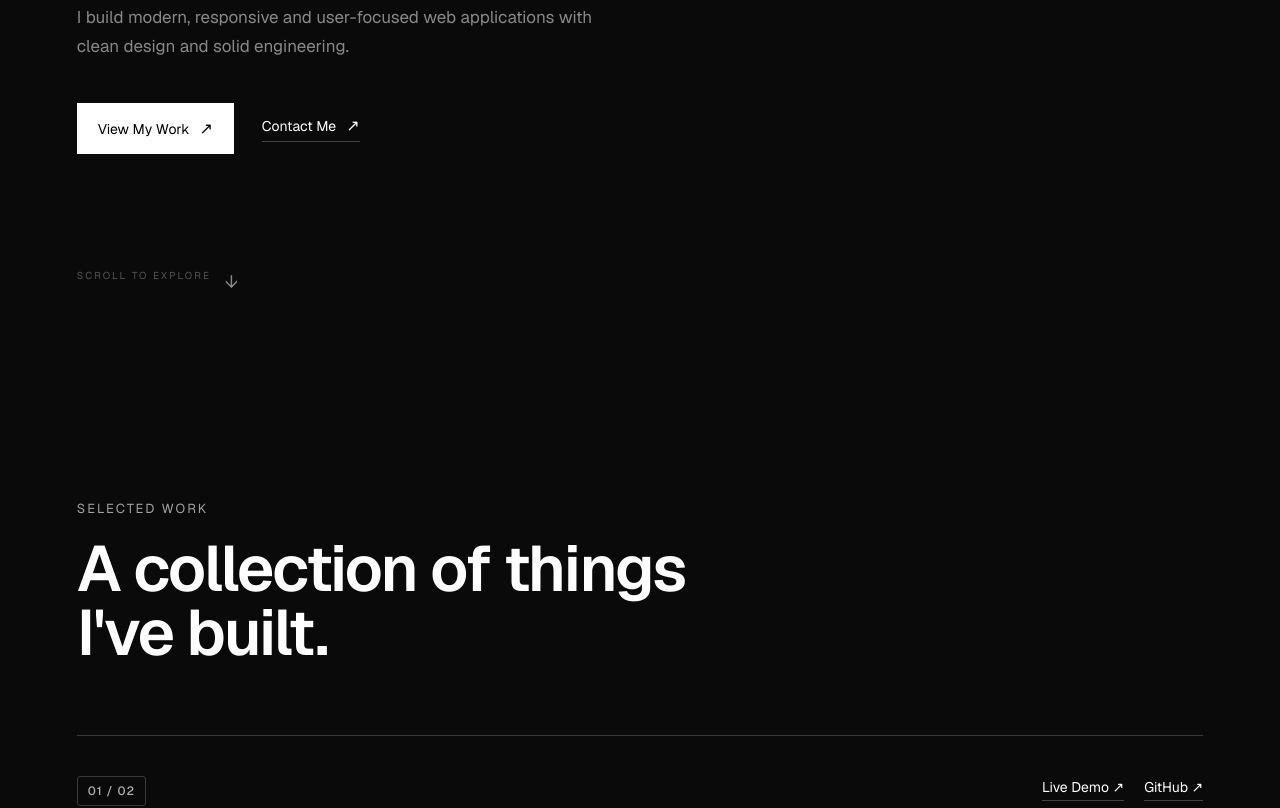
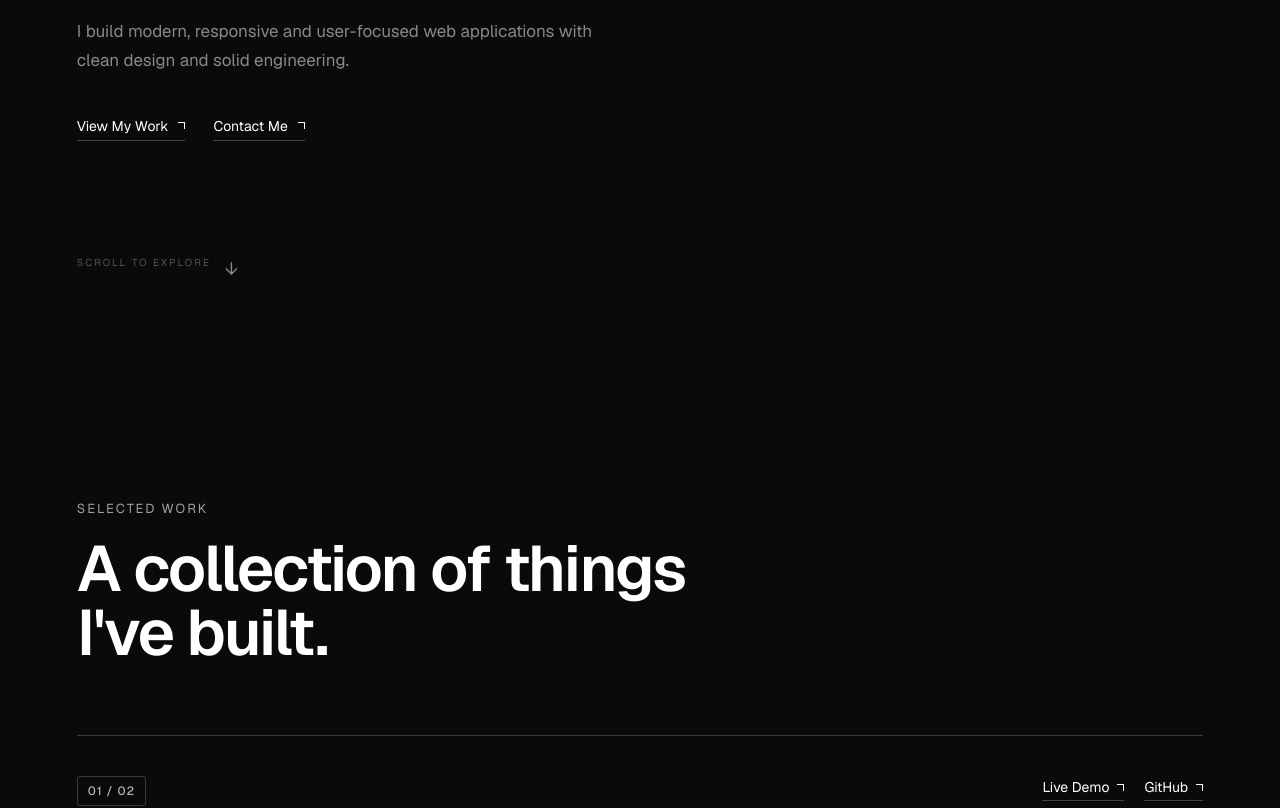
Before and after one commit to yadhukrishnakb/yadhukrishna-personal-portfolio, a Next.js app: page / in a window 1280 px wide. Shown: the part 440-1248 px from the top of the page. Built offline with nearby package versions, Linux system fonts and the light colour scheme.

Commit message:
polish navbar layout and UI interactions

```diff
--- a/src/components/Contact/index.css
+++ b/src/components/Contact/index.css
@@ -23,7 +23,6 @@
 
 .contact-description {
   max-width: 500px;
-
   margin-top: 30px;
 
   color: #888888;
@@ -31,7 +30,7 @@
   line-height: 1.6;
 }
 
-/* Email Button */
+/* Contact Buttons */
 
 .contact-email {
   display: inline-flex;
@@ -59,7 +58,13 @@
   color: #ffffff;
 }
 
-/* Gmail Icon */
+/* Side-by-Side Contact Buttons */
+
+.contact-email + .contact-email {
+  margin-left: 12px;
+}
+
+/* Contact Icon */
 
 .contact-gmail-icon {
   width: 20px;
@@ -74,8 +79,15 @@
 /* Arrow */
 
 .contact-arrow {
+  width: 7px;
+  height: 7px;
+
+  margin-left: 2px;
+
+  border-top: 1px solid currentColor;
+  border-right: 1px solid currentColor;
+
   color: #888888;
-  font-size: 16px;
 
   transition:
     color 0.25s ease,
@@ -88,7 +100,6 @@
   color: #ffffff;
   background-color: #141414;
   border-color: #555555;
-
   transform: translateY(-2px);
 }
 
@@ -106,6 +117,14 @@
 
   .contact-content h2 {
     letter-spacing: -2.5px;
+  }
+
+  .contact-email {
+    margin-top: 32px;
+  }
+
+  .contact-email + .contact-email {
+    margin-left: 8px;
   }
 }
 
@@ -131,8 +150,18 @@
     font-size: 14px;
   }
 
+  .contact-email + .contact-email {
+    margin-left: 0;
+    margin-top: 10px;
+  }
+
   .contact-gmail-icon {
     width: 18px;
     height: 18px;
   }
+
+  .contact-arrow {
+    width: 6px;
+    height: 6px;
+  }
 }
--- a/src/components/Contact/index.jsx
+++ b/src/components/Contact/index.jsx
@@ -26,7 +26,24 @@ const Contact = () => (
 
         <span>Send an Email</span>
 
-        <span className="contact-arrow">↗</span>
+        <span className="contact-arrow" aria-hidden="true"></span>
+      </a>
+
+      <a
+        href="https://wa.me/8921198981?text=Hi%20Yadhu%2C%20I%20found%20your%20portfolio%20and%20would%20like%20to%20discuss%20a%20project."
+        target="_blank"
+        rel="noopener noreferrer"
+        className="contact-email"
+      >
+        <img
+          src="/icons/whatsapp.png"
+          alt="WhatsApp"
+          className="contact-gmail-icon"
+        />
+
+        <span>Chat on WhatsApp</span>
+
+        <span className="contact-arrow" aria-hidden="true"></span>
       </a>
     </div>
   </section>
--- a/src/components/Footer/index.css
+++ b/src/components/Footer/index.css
@@ -9,7 +9,6 @@
   display: flex;
   align-items: center;
   justify-content: space-between;
-
   padding-bottom: 40px;
 }
 
@@ -18,11 +17,9 @@
 .footer-logo {
   color: #ffffff;
   text-decoration: none;
-
   font-size: 15px;
   font-weight: 700;
   letter-spacing: -0.3px;
-
   transition: opacity 0.2s ease;
 }
 
@@ -68,8 +65,15 @@
 
 /* External Arrow */
 
-.footer-links a span:last-child {
-  font-size: 13px;
+.footer-arrow {
+  width: 6px;
+  height: 6px;
+
+  margin-left: 2px;
+
+  border-top: 1px solid currentColor;
+  border-right: 1px solid currentColor;
+
   color: #666666;
 
   transition:
@@ -77,7 +81,7 @@
     transform 0.2s ease;
 }
 
-.footer-links a:hover span:last-child {
+.footer-links a:hover .footer-arrow {
   color: #ffffff;
   transform: translate(2px, -2px);
 }
@@ -137,4 +141,9 @@
     flex-direction: column;
     gap: 10px;
   }
+
+  .footer-arrow {
+    width: 5px;
+    height: 5px;
+  }
 }
--- a/src/components/Footer/index.jsx
+++ b/src/components/Footer/index.jsx
@@ -18,7 +18,7 @@ const Footer = () => (
         >
           <FaGithub />
           <span>GitHub</span>
-          <span>↗</span>
+          <span className="footer-arrow" aria-hidden="true"></span>
         </a>
 
         <a
@@ -29,7 +29,7 @@ const Footer = () => (
         >
           <FaLinkedin />
           <span>LinkedIn</span>
-          <span>↗</span>
+          <span className="footer-arrow" aria-hidden="true"></span>
         </a>
 
         <a
@@ -40,7 +40,7 @@ const Footer = () => (
         >
           <FaInstagram />
           <span>Instagram</span>
-          <span>↗</span>
+          <span className="footer-arrow" aria-hidden="true"></span>
         </a>
       </div>
     </div>
--- a/src/components/Hero/index.css
+++ b/src/components/Hero/index.css
@@ -57,66 +57,59 @@
 .hero-actions a {
   display: inline-flex;
   align-items: center;
-  gap: 10px;
+  gap: 9px;
 
+  padding-bottom: 5px;
+
+  color: #ffffff;
   font-size: 14px;
   text-decoration: none;
 
+  border-bottom: 1px solid #444444;
+
   transition:
     color 0.25s ease,
-    background-color 0.25s ease,
     border-color 0.25s ease,
     transform 0.25s ease;
 }
 
-/* Primary Button */
+/* Primary */
 
-.hero-primary {
-  padding: 14px 20px;
-
-  background: #ffffff;
-  color: #000000;
-
-  border: 1px solid #ffffff;
+.hero-primary,
+.hero-primary:visited {
+  color: #ffffff;
 }
 
-.hero-primary:visited {
-  color: #000000;
-}
+/* Secondary */
 
-.hero-primary:hover {
-  background: transparent;
-  color: #ffffff;
-  transform: translateY(-2px);
-}
-
-/* Secondary Button */
-
-.hero-secondary {
-  padding: 0 0 5px;
-
-  color: #ffffff;
-  border-bottom: 1px solid #444444;
-}
-
+.hero-secondary,
 .hero-secondary:visited {
   color: #ffffff;
 }
 
-.hero-secondary:hover {
+/* Hover */
+
+.hero-actions a:hover {
   color: #ffffff;
   border-color: #ffffff;
   transform: translateY(-2px);
 }
 
-/* Arrow */
+/* External Arrow */
 
-.hero-actions span {
-  font-size: 16px;
+.hero-arrow {
+  width: 7px;
+  height: 7px;
+
+  margin-left: 1px;
+
+  border-top: 1px solid currentColor;
+  border-right: 1px solid currentColor;
+
   transition: transform 0.25s ease;
 }
 
-.hero-actions a:hover span {
+.hero-actions a:hover .hero-arrow {
   transform: translate(2px, -2px);
 }
 
@@ -222,8 +215,9 @@
     width: fit-content;
   }
 
-  .hero-primary {
-    padding: 13px 18px;
+  .hero-arrow {
+    width: 6px;
+    height: 6px;
   }
 
   .hero-scroll {
--- a/src/components/Hero/index.jsx
+++ b/src/components/Hero/index.jsx
@@ -18,11 +18,13 @@ const Hero = () => (
 
       <div className="hero-actions">
         <a href="#work" className="hero-primary">
-          View My Work <span>↗</span>
+          View My Work
+          <span className="hero-arrow" aria-hidden="true"></span>
         </a>
 
         <a href="#contact" className="hero-secondary">
-          Contact Me <span>↗</span>
+          Contact Me
+          <span className="hero-arrow" aria-hidden="true"></span>
         </a>
       </div>
 
--- a/src/components/Navbar/index.css
+++ b/src/components/Navbar/index.css
@@ -8,7 +8,6 @@
 
   display: flex;
   align-items: center;
-  justify-content: space-between;
 
   border-bottom: 1px solid #1f1f1f;
 }
@@ -40,6 +39,8 @@
   display: flex;
   align-items: center;
   gap: 42px;
+  margin-left: auto;
+  margin-right: 38px;
 }
 
 .navbar-links a {
@@ -125,6 +126,7 @@
 
   .navbar-links {
     gap: 25px;
+    margin-right: 22px;
   }
 
   .navbar-links a,
@@ -161,6 +163,7 @@
   .navbar-mobile {
     position: relative;
     display: block;
+    margin-left: auto;
   }
 
   /* Menu button */
--- a/src/components/Projects/index.css
+++ b/src/components/Projects/index.css
@@ -87,6 +87,7 @@
 .project-description {
   max-width: 550px;
   margin-top: 14px;
+
   color: #888888;
   font-size: 16px;
   line-height: 1.6;
@@ -103,7 +104,9 @@
 
 .project-tech span {
   padding: 7px 12px;
+
   border: 1px solid #2a2a2a;
+
   color: #999999;
   font-size: 12px;
 }
@@ -119,10 +122,15 @@
 
 .project-links a,
 .project-links a:visited {
+  display: inline-flex;
+  align-items: center;
+  gap: 8px;
+
   color: #ffffff;
   text-decoration: none;
   font-size: 14px;
   white-space: nowrap;
+
   padding-bottom: 4px;
   border-bottom: 1px solid #444444;
 
@@ -136,6 +144,22 @@
   color: #ffffff;
   border-color: #ffffff;
   transform: translateY(-1px);
+}
+
+/* Project Arrow */
+
+.project-arrow {
+  width: 7px;
+  height: 7px;
+
+  border-top: 1px solid currentColor;
+  border-right: 1px solid currentColor;
+
+  transition: transform 0.2s ease;
+}
+
+.project-links a:hover .project-arrow {
+  transform: translate(2px, -2px);
 }
 
 /* Tablet */
@@ -190,4 +214,9 @@
   .project-links {
     gap: 16px;
   }
+
+  .project-arrow {
+    width: 6px;
+    height: 6px;
+  }
 }
--- a/src/components/Projects/index.jsx
+++ b/src/components/Projects/index.jsx
@@ -61,7 +61,8 @@ const Projects = () => (
                 target="_blank"
                 rel="noopener noreferrer"
               >
-                Live Demo ↗
+                Live Demo
+                <span className="project-arrow" aria-hidden="true"></span>
               </a>
 
               <a
@@ -69,7 +70,8 @@ const Projects = () => (
                 target="_blank"
                 rel="noopener noreferrer"
               >
-                GitHub ↗
+                GitHub
+                <span className="project-arrow" aria-hidden="true"></span>
               </a>
             </div>
           </div>
--- a/src/components/Stack/index.css
+++ b/src/components/Stack/index.css
@@ -38,12 +38,19 @@
   border: 1px solid #2a2a2a;
   border-radius: 4px;
 
+  user-select: none;
+  -webkit-user-select: none;
+  -webkit-tap-highlight-color: transparent;
+
   transition: background-color 0.25s ease;
 }
 
 .stack-item span {
   color: #888888;
   font-size: 15px;
+
+  user-select: none;
+  -webkit-user-select: none;
 
   transition: color 0.25s ease;
 }
@@ -107,6 +114,7 @@
 .stack-item:hover .github {
   color: #ffffff;
 }
+
 .stack-item:hover .sqlite {
   color: #003b57;
 }
```
Also changed, not shown: public/icons/whatsapp.png (added).
